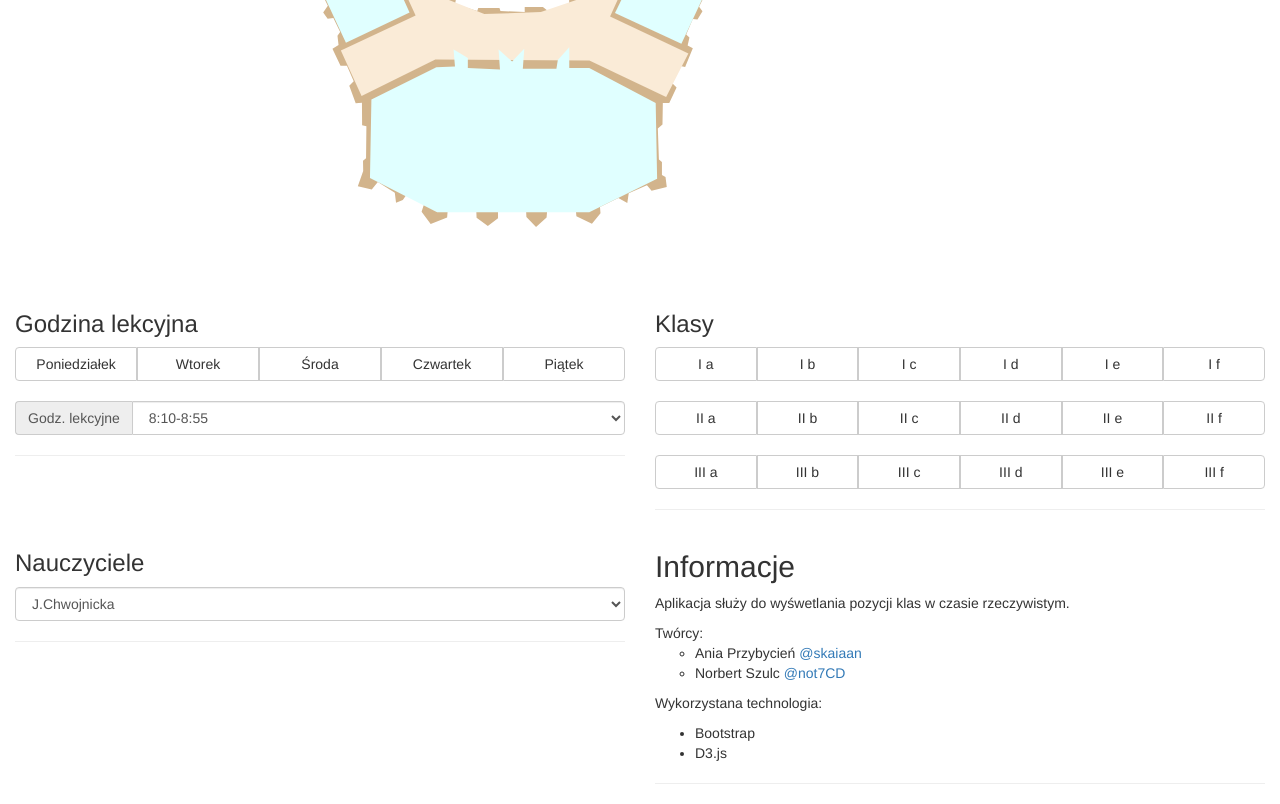
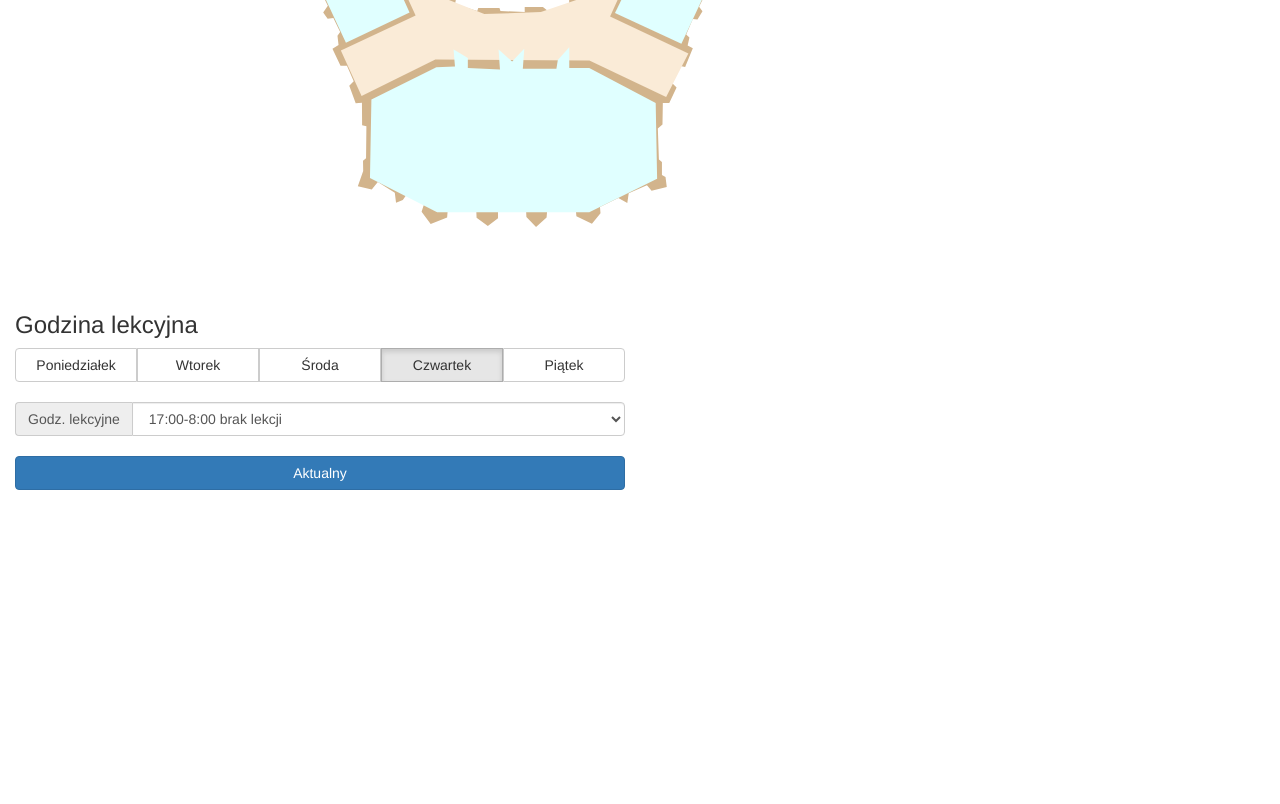
Before and after one commit to skaiaa/mapaszkoly, a plain HTML site: page index.html in a window 1280 px wide. Shown: the part 458-1262 px from the top of the page. After the commit the page ends 955 px from the top, so only its background shows below. Drawn offline with nearby package versions, Linux system fonts and the light colour scheme.

Commit message:
Update index.html

```diff
--- a/index.html
+++ b/index.html
@@ -12,151 +12,60 @@
 		<link rel="stylesheet" href="https://maxcdn.bootstrapcdn.com/bootstrap/3.3.4/css/bootstrap.min.css">
 		<!-- Font Awesome.min.css -->
 		<link rel="stylesheet" href="https://maxcdn.bootstrapcdn.com/font-awesome/4.3.0/css/font-awesome.min.css">
+	<!-- Building plan style & classes colors -->
+	<link rel="stylesheet" type="text/css" href="styles/plan.css">
 </head>
 <body>
 	<!-- Canvas -->
 	<!-- Cały plan szkoły przechowywany w jednym pliku. Każde piętro w odpowiedniej warstwie. Manipulacja poszczególnymi warstwami w celu pokazanie pięter podświetlania sal lekcyjnych -->
-	<object type="image/svg+xml"  data="data/plan.svg"></object>
+	<div id="canvas">
 
+	</div>
 	<!-- Panel -->
 	<!-- Przyciski, klasy, nauczyciele, guziczki zmienianie daty, godziny, sledzenie. -->
 	<div id="panel">
-		<div class="col-xs-12 col-sm-6 col-md-6">
+		<div id="debug" class="col-xs-12 col-sm-12 col-md-12"></div>
+		<div id="time" class="col-xs-12 col-sm-6 col-md-6">
 			<h3>Godzina lekcyjna</h3>
-			<div class="btn-group btn-group-justified" data-toggle="buttons">
-
-			  <label class="btn btn-default col-xs-12">
-			    <input type="radio" name="options" id="day1" autocomplete="off"> Poniedziałek
+			<div data-toggle="buttons">
+				<div id="days" class="btn-group btn-group-justified" data-toggle="buttons">
+				  <label id="1" class="btn btn-default col-xs-12">
+				    <input type="radio" name="options" autocomplete="off"> Poniedziałek
 				  </label>
-			  <label class="btn btn-default col-xs-12">
-			    <input type="radio" name="options" id="day2" autocomplete="off"> Wtorek
+				  <label id="2" class="btn btn-default col-xs-12">
+				    <input type="radio" name="options" autocomplete="off"> Wtorek
 				  </label>
-			  <label class="btn btn-default col-xs-12">
-			    <input type="radio" name="options" id="day3" autocomplete="off"> Środa
+				  <label id="3" class="btn btn-default col-xs-12">
+				    <input type="radio" name="options" autocomplete="off"> Środa
 				  </label>
-			  <label class="btn btn-default col-xs-12 ">
-			    <input type="radio" name="options" id="day4" autocomplete="off"> Czwartek
+				  <label id="4" class="btn btn-default col-xs-12 ">
+				    <input type="radio" name="options" autocomplete="off"> Czwartek
 				  </label>
-			  <label class="btn btn-default col-xs-12">
-			    <input type="radio" name="options" id="day5" autocomplete="off"> Piątek
+				  <label id="5" class="btn btn-default col-xs-12">
+				    <input type="radio" name="options" autocomplete="off"> Piątek
 				  </label>
 				</div>
 				<br>
 				<div class="input-group">
-				<span class="input-group-addon" id="basic-addon1">Godz. lekcyjne</span>
-				<select class="form-control col-md-3">
-				  	<option> 8:10-8:55</option>
-					<option> 9:05-9:50</option>
-					<option>10:00-10:45</option>
-					<option>11:05-11:50</option>
-					<option>12:00-12:45</option>
-					<option>12:55-13:40</option>
-					<option>13:50-14:35</option>
+					<span class="input-group-addon" id="">Godz. lekcyjne</span>
+					<select id="lessons" class="form-control col-md-3">
+
+					  	<option id="1"> 8:10-8:55</option>
+						<option id="2"> 9:05-9:50</option>
+						<option id="3">10:00-10:45</option>
+						<option id="4">11:05-11:50</option>
+						<option id="5">12:00-12:45</option>
+						<option id="6">12:55-13:40</option>
+						<option id="7">13:50-14:35</option>
+						<option id="0">17:00-8:00 brak lekcji</option>
 					</select>
 				</div>
-			<hr>
+				<br>
+				<label id="actual-radio" class="btn btn-primary col-xs-12">
+					<input  type="radio" name="options" autocomplete="off"> Aktualny
+				</label>
+
 			</div>
-		<div class="col-xs-12 col-sm-6 col-md-6">
-			<h3>Klasy</h3>
-			<div class="" data-toggle="buttons">
-				<div class="btn-group btn-group-justified" >
-				  <label class="btn btn-default"><input type="radio" name="options" id="class1" autocomplete="off"> I a</label>
-				  <label class="btn btn-default"><input type="radio" name="options" id="class2" autocomplete="off"> I b</label>
-				  <label class="btn btn-default"><input type="radio" name="options" id="class3" autocomplete="off"> I c</label>
-				  <label class="btn btn-default"><input type="radio" name="options" id="class4" autocomplete="off"> I d</label>
-				  <label class="btn btn-default"><input type="radio" name="options" id="class5" autocomplete="off"> I e</label>
-				  <label class="btn btn-default"><input type="radio" name="options" id="class6" autocomplete="off"> I f</label>
-				</div><br>
-				<div class="btn-group btn-group-justified" >
-				  <label class="btn btn-default"><input type="radio" name="options" id="class1" autocomplete="off"> II a</label>
-				  <label class="btn btn-default"><input type="radio" name="options" id="class2" autocomplete="off"> II b</label>
-				  <label class="btn btn-default"><input type="radio" name="options" id="class3" autocomplete="off"> II c</label>
-				  <label class="btn btn-default"><input type="radio" name="options" id="class4" autocomplete="off"> II d</label>
-				  <label class="btn btn-default"><input type="radio" name="options" id="class5" autocomplete="off"> II e</label>
-				  <label class="btn btn-default"><input type="radio" name="options" id="class6" autocomplete="off"> II f</label>
-				</div><br>
-				<div class="btn-group btn-group-justified" >
-				  <label class="btn btn-default"><input type="radio" name="options" id="class1" autocomplete="off"> III a</label>
-				  <label class="btn btn-default"><input type="radio" name="options" id="class2" autocomplete="off"> III b</label>
-				  <label class="btn btn-default"><input type="radio" name="options" id="class3" autocomplete="off"> III c</label>
-				  <label class="btn btn-default"><input type="radio" name="options" id="class4" autocomplete="off"> III d</label>
-				  <label class="btn btn-default"><input type="radio" name="options" id="class5" autocomplete="off"> III e</label>
-				  <label class="btn btn-default"><input type="radio" name="options" id="class6" autocomplete="off"> III f</label>
-				</div>
-			</div>
-			<hr>
-		</div>
-		<div class="col-xs-12 col-sm-6 col-md-6">
-			<h3>Nauczyciele</h3>
-			<select class="form-control bg-info">
-			    </optionK.Budna </option>
-			    <option>J.Chwojnicka </option>
-			    <option>S.Czuryło </option>
-			    <option>M.Darul </option>
-			    <option>M.Drobniewska </option>
-			    <option>A.Gajewska </option>
-			    <option>K.Gajewski </option>
-			    <option>M.Gajtka </option>
-			    <option>D.Garbowska </option>
-			    <option>K.Garbowska </option>
-			    <option>J.Grabińska </option>
-			    <option>M.Idzikowska </option>
-			    <option>H.Jarmuła </option>
-			    <option>A.Jodko - Haupa </option>
-			    <option>M.Kaczyńska </option>
-			    <option>M.Kapuścińska </option>
-			    <option>J.Kleina </option>
-			    <option>A.Kleinert </option>
-			    <option>A.Kościowska </option>
-			    <option>M.Kozłowska </option>
-			    <option>A.Krajewska </option>
-			    <option>E.Krupa - Grabowska </option>
-			    <option>H.Lebiedź </option>
-			    <option>B.Lewandowicz </option>
-			    <option>M.Litwinienko </option>
-			    <option>K.Ławrukajtis </option>
-			    <option>K.Maj - Storoniak </option>
-			    <option>J.Manthey </option>
-			    <option>M.Michowska </option>
-			    <option>A.Olczyk </option>
-			    <option>K.Opalińska </option>
-			    <option>K.Pękacik </option>
-			    <option>H.Rembowska </option>
-			    <option>J.Ropel </option>
-			    <option>H.Schulte - Noelle </option>
-			    <option>J.Skotnicka </option>
-			    <option>U.Stawiarska </option>
-			    <option>S.Stąsiek </option>
-			    <option>S.Suchodolski </option>
-			    <option>T.Szturo </option>
-			    <option>A.Szymków </option>
-			    <option>V.Vacat </option>
-			    <option>D.Warcholak </option>
-			    <option>M.Zagierska </option>
-			    <option>K.Zapała </option>
-			    <option>J.Zaporowicz </option>
-			</select>
-			<hr>
-		</div>
-		<div class="col-xs-12 col-sm-12 col-md-6">
-			<h2> Informacje </h2>
-			<p>Aplikacja służy do wyśwetlania pozycji klas w czasie rzeczywistym.</p>
-			<p>
-			<ul class="list-unstyled">
-				<li>Twórcy:</li>
-				<ul>
-				  <li>Ania Przybycień <a href="https://twitter.com/skaiaann">@skaiaan</a></li>
-				  <li>Norbert Szulc <a href="https://twitter.com/not7CD">@not7CD</a></li>
-				</ul>
-			</ul>
-			</p>
-			<p>
-			Wykorzystana technologia:
-			<ul class="">
-			  <li>Bootstrap</li>
-			  <li>D3.js</li>
-			</ul>
-			</p>
 			<hr>
 		</div>
 	</div>
@@ -167,10 +76,21 @@
 		<script src="https://maxcdn.bootstrapcdn.com/bootstrap/3.3.4/js/bootstrap.min.js"></script>
 		<!-- D3.min.js -->
 		<script src="https://cdnjs.cloudflare.com/ajax/libs/d3/3.5.5/d3.min.js"></script>
+
+		<script src="scripts/plan-controller.js"></script>
+		<script src="scripts/timetable-controller.js"></script>
+		<script src="scripts/panel-controller.js"></script>
+
 		<script type="text/javascript">
-			$(function () {
-			  $('[data-toggle="tooltip"]').tooltip()
-			})
+			Timetable.Time.SetActualTime();
+			Panel.Time.Update(Timetable.Time);
+
+			days = ["Niedziela","Poniedziałek","Wtorek","Środa","Czwartek","Piątek","Sobota"];
+			lessons = ["Zerówka","1","2","3","4","5","6","7","8"]
+				console.log(days[Timetable.Time.day]);
+				console.log(lessons[Timetable.Time.lesson] + " godzina lekcyjna");
+
 		</script>
+
 </body>
 </html>
```
Lines whose indentation alone changed are shown as unchanged.
